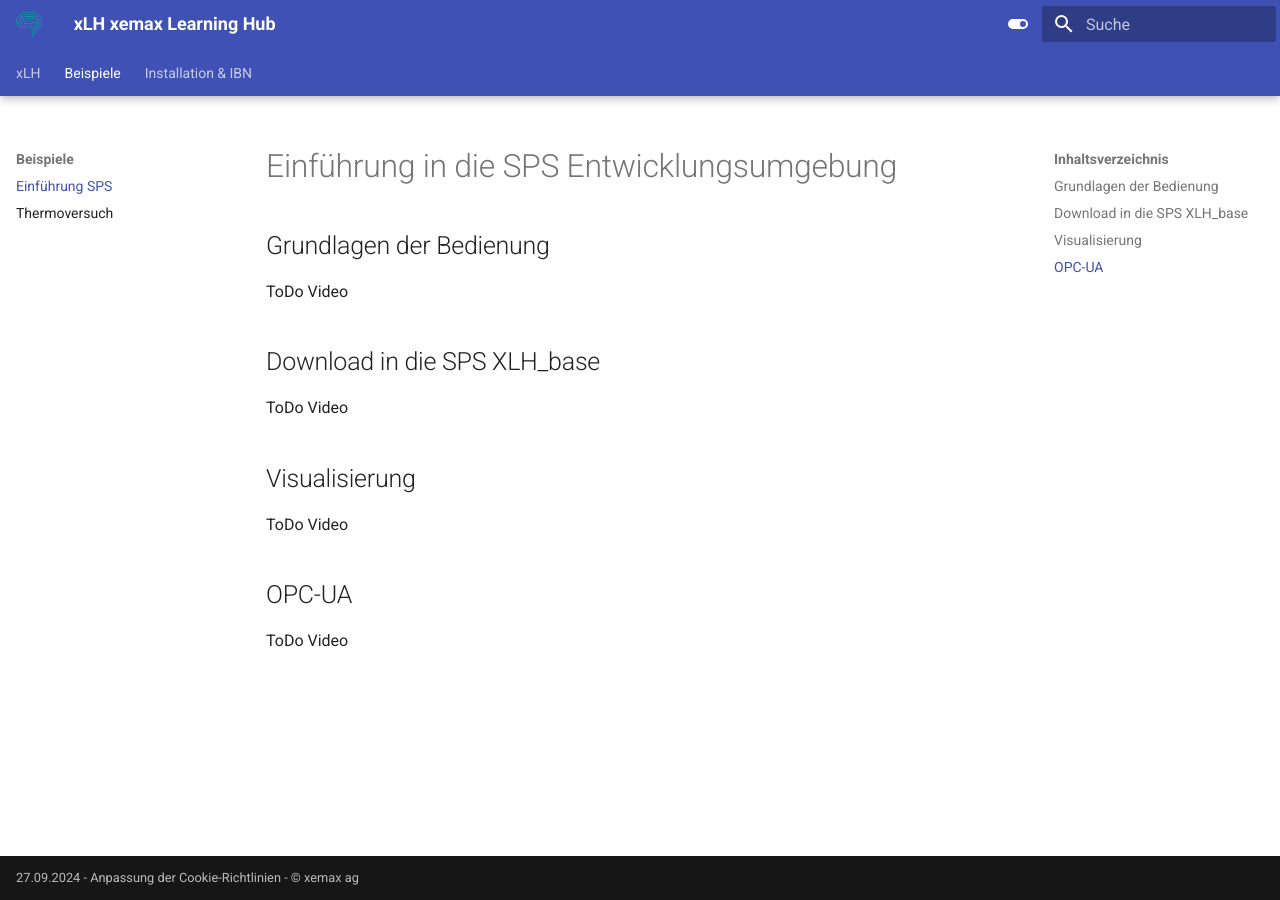
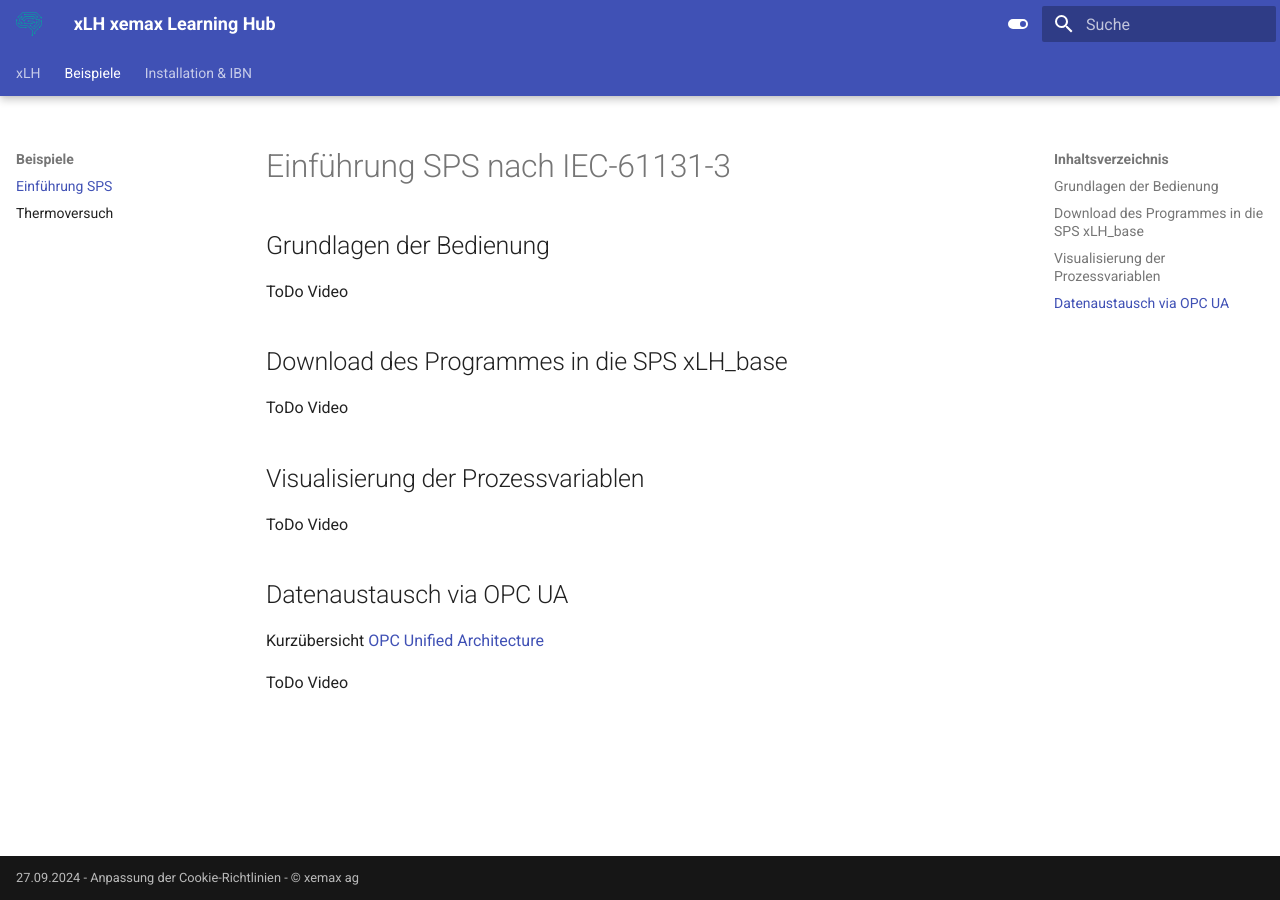
Before and after one commit to xemax-pascal/xLH, an MkDocs documentation site: the page built from docs/de/docs/2000_beispiele/1000_sps.md, in a window 1280 px wide. Built offline with MkDocs 1.6.1 and Material for MkDocs 9.7.7, drawn with Linux system fonts in a browser that asks for light colours.

Commit message:
Update xLH Dokumentation

```diff
--- a/docs/de/docs/2000_beispiele/1000_sps.md
+++ b/docs/de/docs/2000_beispiele/1000_sps.md
@@ -1,13 +1,18 @@
-# Einführung in die SPS Entwicklungsumgebung
+# Einführung SPS nach IEC-61131-3
 
 ## Grundlagen der Bedienung
 ToDo Video
 
-## Download in die SPS XLH_base
+## Download des Programmes in die SPS xLH_base
 ToDo Video
 
-## Visualisierung
+## Visualisierung der Prozessvariablen
 ToDo Video
 
-## OPC-UA
+## Datenaustausch via OPC UA
+Kurzübersicht
+<a href="https://opcfoundation.org/wp-content/uploads/2017/11/OPC-UA-Interoperability-For-Industrie4-and-IoT-DE.pdf" target="_blank">
+   OPC Unified Architecture
+</a>
+
 ToDo Video
```
Also changed, not shown: docs/de/docs/2000_beispiele/2000_thermoversuch.md (+26 -2 lines).
